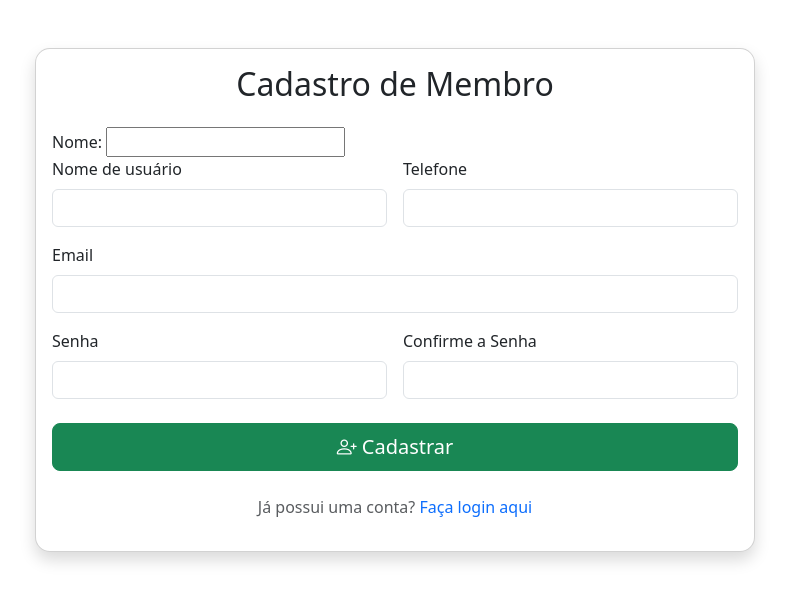
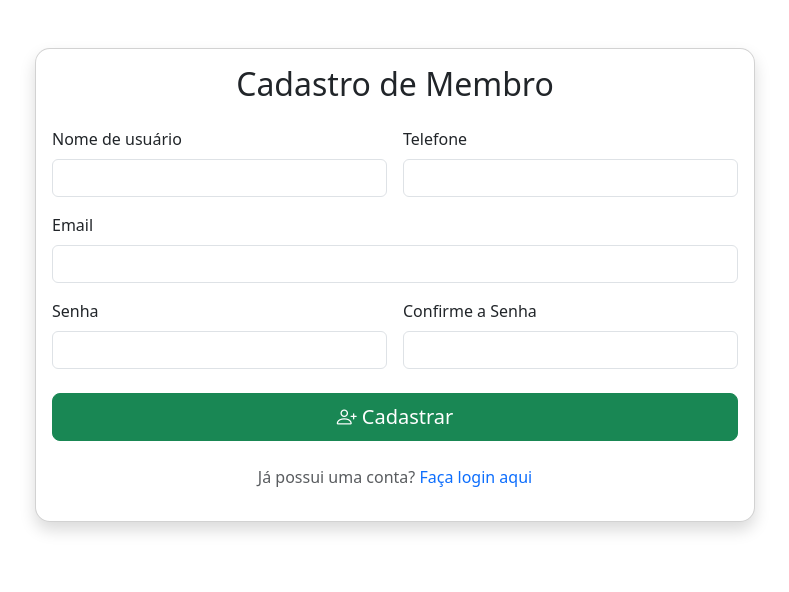
Before and after one commit to menascim/igreja_financeiro, a Django app: page /cadastro/ in a window 1280 px wide. Shown: the top 592 px of the page, without its empty margins (245-1034 px from the left). Run offline with Django 5.2, Linux system fonts and the light colour scheme.

Commit message:
Update register.html

```diff
--- a/core/templates/registration/register.html
+++ b/core/templates/registration/register.html
@@ -20,12 +20,6 @@
 
                     <form method="post">
                         {% csrf_token %}
-
-                        <div class="form-group">
-    <label>Nome:</label>
-    {{ form.first_name }}
-    {{ form.first_name.errors }}
-</div>
 
                         <div class="row g-3">
                             <!-- Usuário -->
```
